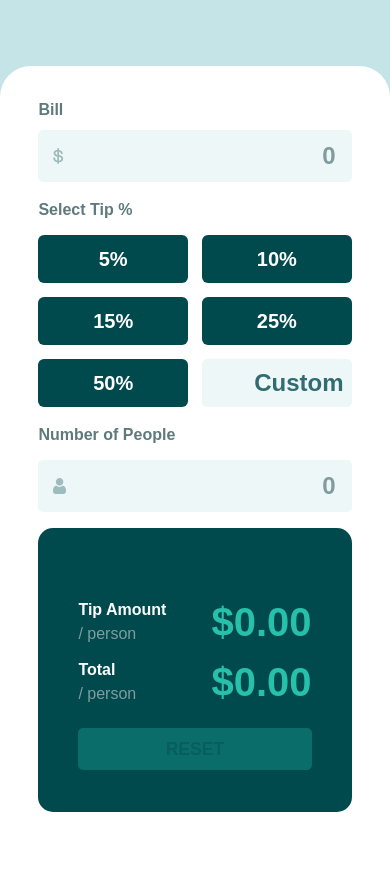
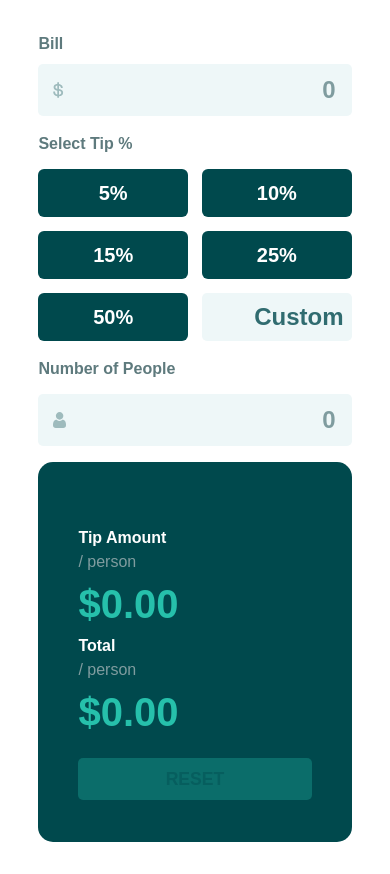
Before and after one commit to NADS-PROGRAMMER/FrontendMentor-Tip-Calculator, a React (Create React App) app: page / in a window 390 px wide. Before the commit the page ends 844 px from the top, so only its background shows below. Built offline with nearby package versions, Linux system fonts and the light colour scheme.

Commit message:
ADDED a screen config at Tailwind
CHANGED the regex to avoid inputs of letters at the start of the text

ADDED a media queries to Results component

```diff
--- a/src/app components/Bill.jsx
+++ b/src/app components/Bill.jsx
@@ -45,14 +45,14 @@ function Bill() {
                 value={bill !== 0 ? bill : ''}
                 onChange={(event) => {
 
-                    const pattern = /(\d+$|^\d+\.$|\d+\.\d+$)/
+                    const pattern = /(^\d+$|^\d+\.$|^\d+\.\d+$)/
 
                     if (pattern.test(event.target.value) || event.target.value == '') {
                         console.log('wow2')
                         setBill(event.target.value)
                     }
                 }}
-                type=""
+                type="tel"
                 id="bill"
                 svgLogo={DollarLogo}
                 addedClass="w-full placeholder:text-tipDarkGrayishCyan2 focus:outline focus:outline-tipStrongCyan" placeholderValue="0"/>
--- a/src/app components/NumberOfPeople.jsx
+++ b/src/app components/NumberOfPeople.jsx
@@ -50,7 +50,7 @@ function NumberOfPeople() {
                     if (String(noOfPeople + e.target.value).search(/[^0-9]/) === -1)
                         setNoOfPeople(e.target.value)
                 }}
-                type="text"
+                type="tel"
                 id="people"
                 svgLogo={PeopleLogo}
                 addedClass={`w-full placeholder:text-tipDarkGrayishCyan2 ${noOfPeople == 0 && noOfPeople != '' ? 'focus:outline outline-none outline-2 outline-red-500' : 'focus:outline focus:outline-tipStrongCyan'}`} placeholderValue="0"/>
--- a/src/app components/Results.jsx
+++ b/src/app components/Results.jsx
@@ -29,7 +29,7 @@ function Results() {
 
             <section className="flex flex-col lg:gap-[2rem]">
                 {/* Tip Amount */}
-                <section className="flex flex-wrap justify-between items-center">
+                <section className="flex flex-col sm-1:flex-row justify-between sm:1items-center">
                     <section>
                         <p className="font-[700] text-tipWhite">Tip Amount</p>
                         <span className="text-tipDarkGrayishCyan2 font-[400]">/ person</span>
@@ -37,7 +37,7 @@ function Results() {
                     <ResultLabel result={formatter(tipAmount)}/>
                 </section>
 
-                <section className="flex flex-wrap justify-between items-center">
+                <section className="flex flex-col sm-1:flex-row justify-between sm:1items-center">
                     <section>
                         <p className="font-[700] text-tipWhite">Total</p>
                         <span className="text-tipDarkGrayishCyan2 font-[400]">/ person</span>
--- a/src/app components/TipCalculator.jsx
+++ b/src/app components/TipCalculator.jsx
@@ -6,7 +6,7 @@ import Results from './Results'
 
 function TipCalculator() {
     return (
-        <div className="flex flex-col gap-[1rem] items-stretch p-[2rem_2.4rem] bg-tipWhite rounded-[31px_31px_0_0] md:rounded-[31px] lg:grid lg:grid-cols-2 max-w-[924px] lg:place-content-stretch lg:gap-[47px] lg:max-h-[484px] lg:h-[484px] apply-shadow">
+        <div className="flex flex-col gap-[1rem] items-stretch p-[2rem_2.4rem] bg-tipWhite min-h-screen md:min-h-max md:rounded-[31px] lg:grid lg:grid-cols-2 max-w-[924px] lg:place-content-stretch lg:gap-[47px] lg:max-h-[484px] lg:h-[484px] apply-shadow">
             <section className="flex flex-col justify-around gap-[1rem] items-stretch bg-tipWhite">
                 <Bill />
                 <TipPercents />
--- a/src/app components/TipPercents.jsx
+++ b/src/app components/TipPercents.jsx
@@ -70,7 +70,7 @@ function TipPercents() {
                         setPercent(0)
                     }}
                     onChange={(event) => {
-                        const pattern = /(\d+$|^\d+\.$|\d+\.\d+$)/
+                        const pattern = /(^\d+$|^\d+\.$|^\d+\.\d+$)/
 
                         if (pattern.test(event.target.value) || event.target.value == '') {
                             setCustomPercent(event.target.value)
@@ -90,7 +90,7 @@ function CustomPercents({ onClick, onChange, percent }) {
              onChange={onChange}
              value={percent}
              className="bg-tipLightGrayishCyan text-[24px] max-h-[48px] bg-opacity-30 p-[.5rem] rounded-[5px] text-right text-tipVeryDarkCyan font-spaceMono font-[700] focus:outline-2 focus:outline-tipStrongCyan outline-none placeholder:text-tipVeryDarkCyan placeholder:text-opacity-80"
-             type="text"
+             type="tel"
              placeholder='Custom' />
     )
 }
--- a/src/base components/Textfield.jsx
+++ b/src/base components/Textfield.jsx
@@ -1,13 +1,12 @@
 import React from 'react'
 
-function Textfield({ type, id, svgLogo, value, addedClass, onChange, onKeyPress, placeholderValue }) {
+function Textfield({ type, id, svgLogo, value, addedClass, onChange, placeholderValue }) {
     return (
         <section className="relative">
 
          <img className="absolute transform top-1/2 -translate-y-1/2 left-[15px]" src={svgLogo} alt="" />
 
          <input
-            onKeyUp={onKeyPress}
             className={`bg-tipLightGrayishCyan text-[24px] bg-opacity-30 p-[.5rem_1rem] rounded-[5px] text-right text-tipVeryDarkCyan font-spaceMono font-[700]  ${addedClass}`} placeholder={placeholderValue} type={type} id={id} value={value} onChange={onChange}/>
 
         </section>
--- a/tailwind.config.js
+++ b/tailwind.config.js
@@ -17,6 +17,9 @@ module.exports = {
         tipLightGrayishCyan2: 'hsl(189, 41%, 97%)',
         tipWhite: 'hsl(0, 0%, 100%)'
       },
+      screens: {
+        'sm-1': '430px'
+      }
     },
   },
   plugins: [],
```
